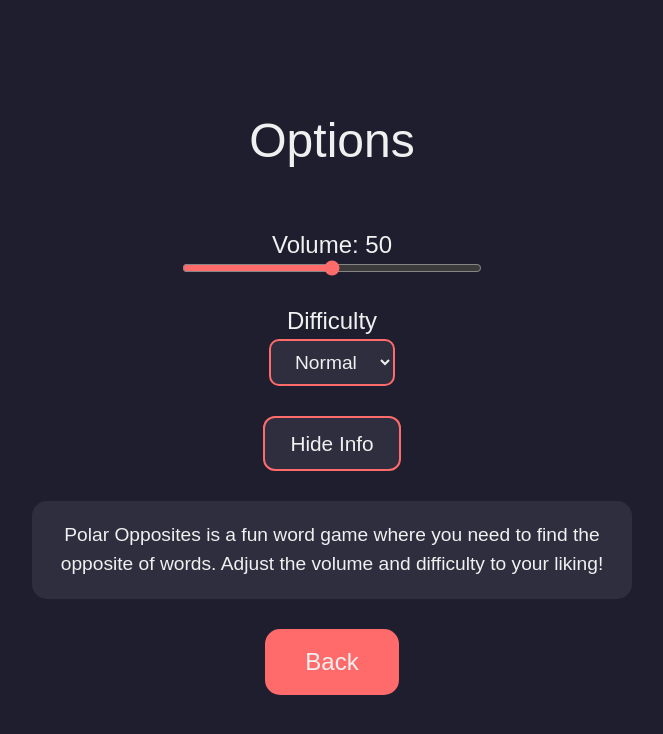
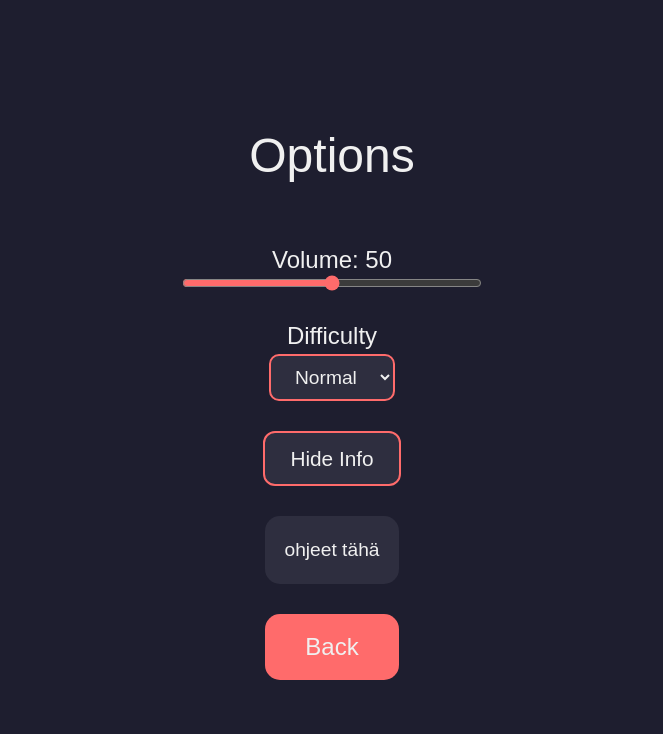
Before and after one commit to emppux5/opposites-peli, a Next.js app in the folder opposites-peli/: page /options in a window 1280 px wide. Both pictures are taken after a click on the button "Show Info". Shown: the top 734 px of the page, without its empty margins (308-971 px from the left). Built offline with nearby package versions, Linux system fonts and the light colour scheme.

Commit message:
update
update

```diff
--- a/opposites-peli/app/options/page.tsx
+++ b/opposites-peli/app/options/page.tsx
@@ -105,7 +105,7 @@ export default function Options() {
             fontSize: "1.2rem",
           }}
         >
-          Polar Opposites is a fun word game where you need to find the opposite of words. Adjust the volume and difficulty to your liking!
+          ohjeet tähä
         </div>
       )}
 
```
